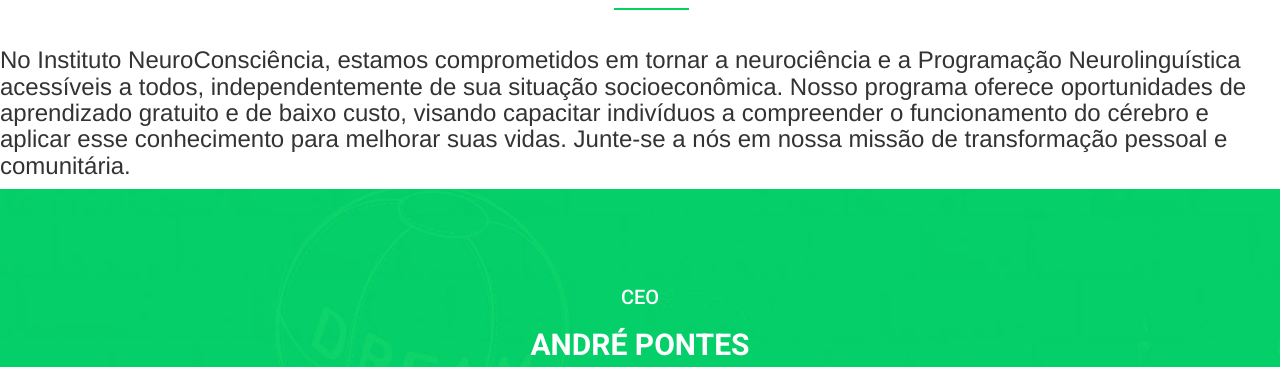
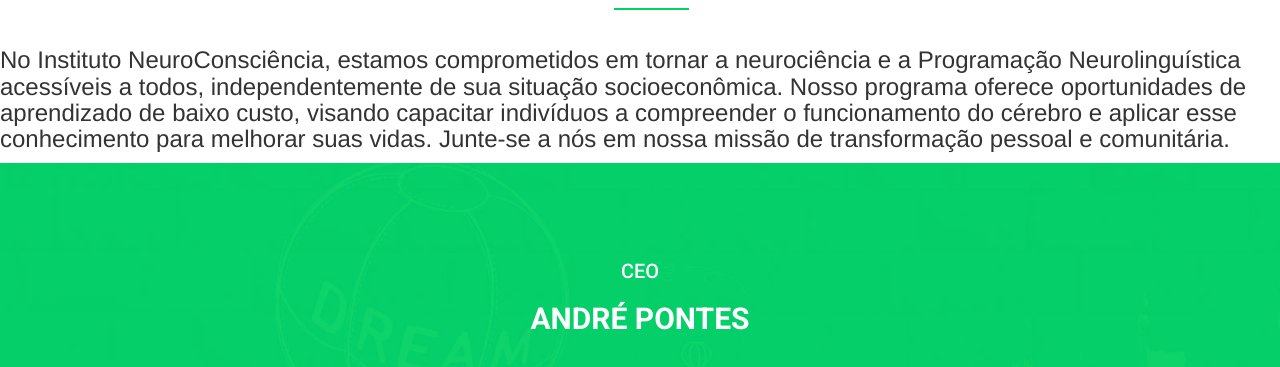
Before and after one commit to Institutoneuroconsciencia/neurohack, a plain HTML site: page sobrenos.html in a window 1280 px wide. Shown: the part 416-783 px from the top of the page. Drawn offline with Linux system fonts and the light colour scheme.

Commit message:
Update sobrenos.html

```diff
--- a/sobrenos.html
+++ b/sobrenos.html
@@ -72,7 +72,7 @@
         <section class="volunteer_area">
             <h2>SOBRE NÓS</h2>
  <p><h3>No Instituto NeuroConsciência, estamos comprometidos em tornar a neurociência e a Programação Neurolinguística acessíveis a todos, independentemente de sua situação socioeconômica. Nosso programa oferece oportunidades de
-aprendizado gratuito e de baixo custo, visando capacitar indivíduos a compreender o funcionamento do
+aprendizado de baixo custo, visando capacitar indivíduos a compreender o funcionamento do
 cérebro e aplicar esse conhecimento para melhorar suas vidas. Junte-se a nós em nossa missão de transformação pessoal e comunitária.</p></h3>
 
 
```
